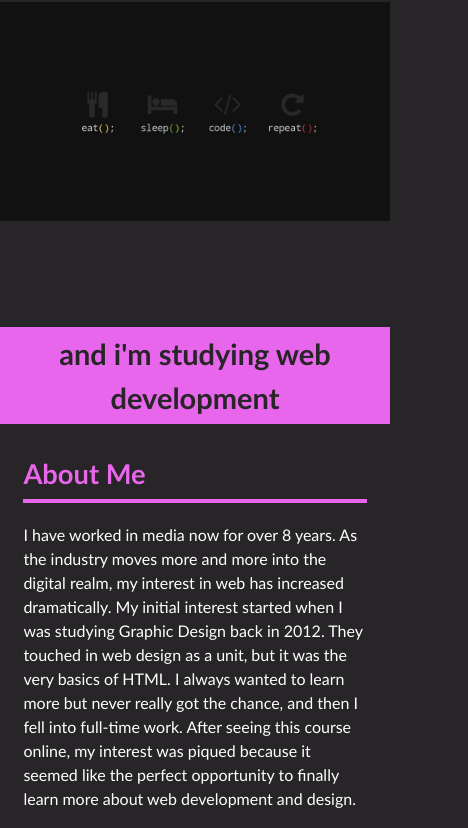
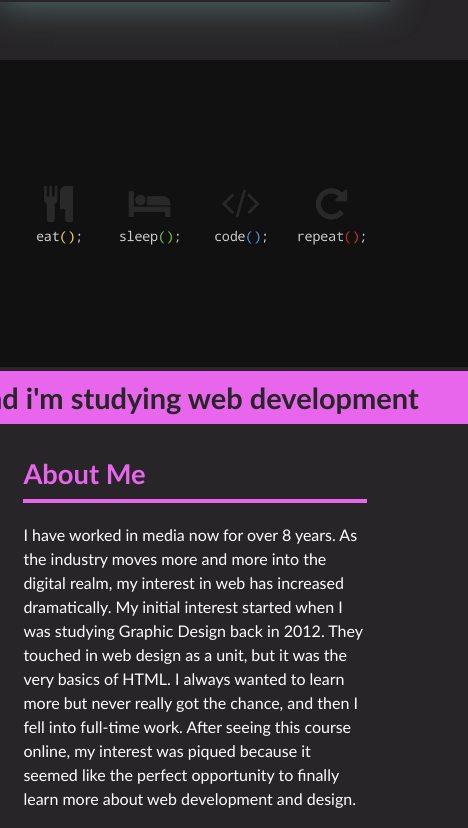
Before and after one commit to nicoletr/NicoleTPortfolio, a plain HTML site: page index.html in a window 390 px wide. Shown: the part 154-982 px from the top of the page, 468 px wide, since content can reach past the window. Drawn offline with Linux system fonts and the light colour scheme.

Commit message:
Adjusting how banner responds to different viewport sizes

```diff
--- a/assets/css/style.css
+++ b/assets/css/style.css
@@ -11,6 +11,7 @@
   --white-transparent: rgba(255, 255, 255, 0.75);
 }
 
+/* sets the main font style and color for the page */
 body {
   margin: 0;
   padding: 0;
@@ -286,9 +287,18 @@ main {
   }
 
   .hero-banner {
+    width: 140%;
+    position: relative;
+    left: -20%;
+  }
+
+  .hero-banner h2 {
+    width: 100%;
     justify-content: center;
     text-align: center;
-    background-position: top;
+    font-size: 29px;
+    padding: 5px;
+    float: left;
   }
 
   .contact address {
```
